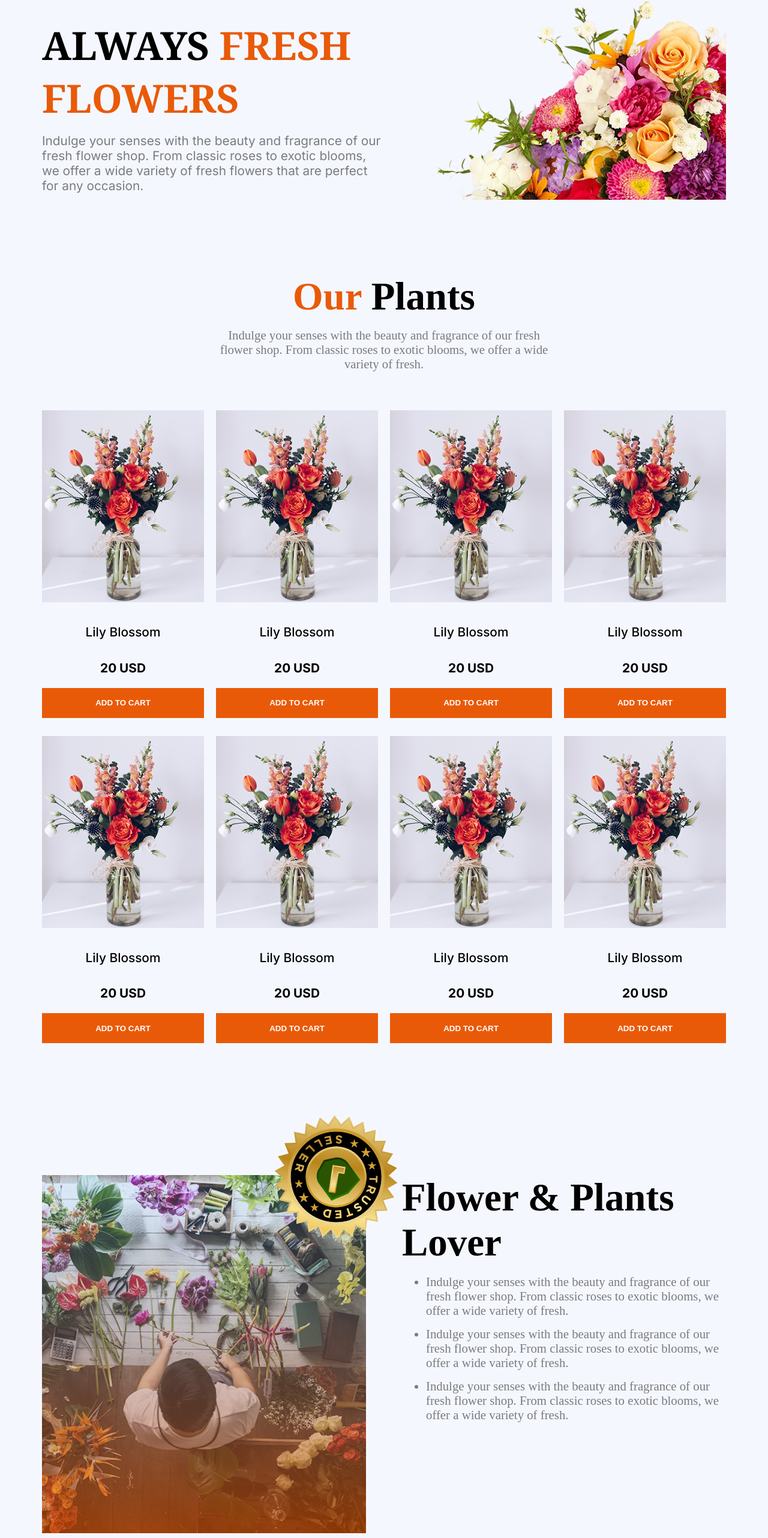
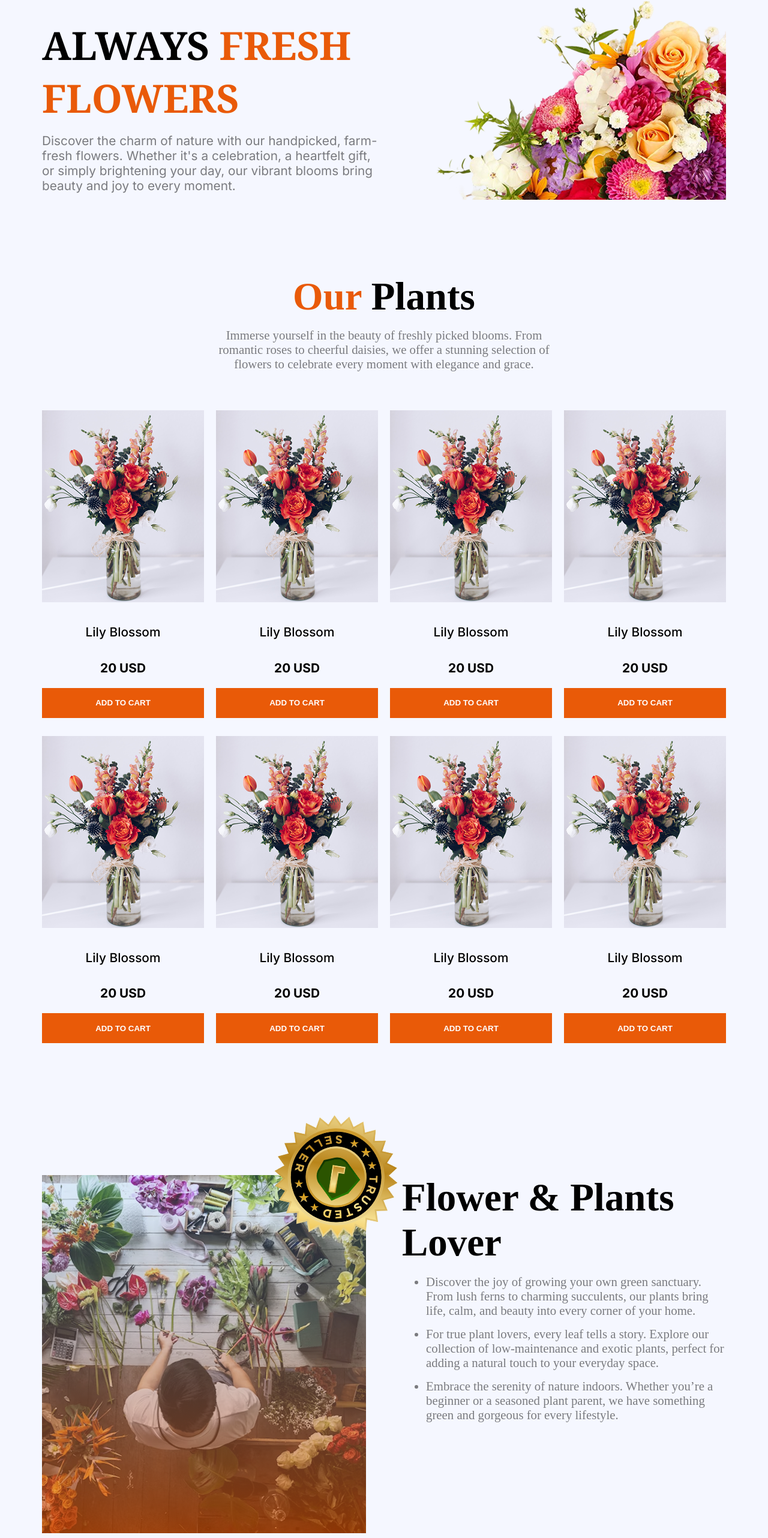
Before and after one commit to nafisfaiyaz-012/assignment-2, a plain HTML site: page index.html in a window 1280 px wide. Shown: the part 233-2797 px from the top of the page at 60% size. Drawn offline with Linux system fonts and the light colour scheme.

Commit message:
replaced all lorem ipsum texts to a meaningful text.

```diff
--- a/index.html
+++ b/index.html
@@ -27,9 +27,7 @@
         <section class="banner container">
             <div class="banner-details">
                 <h1 class="font-noto-serif title">ALWAYS <span class="title-inner-style">FRESH<br>FLOWERS</span></h1>
-                <p class="font-inter description">Indulge your senses with the beauty and fragrance of our fresh
-                    flower shop. From classic roses to exotic blooms, we offer a wide variety of fresh flowers that are
-                    perfect for any occasion. </p>
+                <p class="font-inter description">Discover the charm of nature with our handpicked, farm-fresh flowers. Whether it's a celebration, a heartfelt gift, or simply brightening your day, our vibrant blooms bring beauty and joy to every moment. </p>
             </div>
             <div class="banner-image">
                 <img src="./assets/hero-flower.png" alt="">
@@ -44,10 +42,7 @@
             <div class="our-plants">
                 <div class="plant-header">
                     <h3 class="title text-center"><span class="title-inner-style ">Our</span> Plants</h3>
-                    <p class="description text-center">Indulge your senses with the beauty and fragrance of our fresh
-                        flower
-                        shop.
-                        From classic roses to exotic blooms, we offer a wide variety of fresh.</p>
+                    <p class="description text-center">Immerse yourself in the beauty of freshly picked blooms. From romantic roses to cheerful daisies, we offer a stunning selection of flowers to celebrate every moment with elegance and grace.</p>
                 </div>
                 <div class="card-container font-inter">
                     <div class="card">
@@ -113,15 +108,9 @@
                 <div class="loverdesc">
                     <h3 class="title">Flower & Plants Lover</h3>
                     <ul>
-                        <li class="description">Indulge your senses with the beauty and fragrance of our fresh flower
-                            shop. From classic
-                            roses to exotic blooms, we offer a wide variety of fresh.</li>
-                        <li class="description">Indulge your senses with the beauty and fragrance of our fresh flower
-                            shop. From classic
-                            roses to exotic blooms, we offer a wide variety of fresh.</li>
-                        <li class="description">Indulge your senses with the beauty and fragrance of our fresh flower
-                            shop. From classic
-                            roses to exotic blooms, we offer a wide variety of fresh.</li>
+                        <li class="description">Discover the joy of growing your own green sanctuary. From lush ferns to charming succulents, our plants bring life, calm, and beauty into every corner of your home.</li>
+                        <li class="description">For true plant lovers, every leaf tells a story. Explore our collection of low-maintenance and exotic plants, perfect for adding a natural touch to your everyday space.</li>
+                        <li class="description">Embrace the serenity of nature indoors. Whether you’re a beginner or a seasoned plant parent, we have something green and gorgeous for every lifestyle.</li>
                     </ul>
                 </div>
             </div>
@@ -131,10 +120,7 @@
         <section class="container">
             <div class="latest-deals-head">
                 <h3 class="title text-center"><span class="title-inner-style">Latest</span> Deals</h3>
-                <p class="latest-desc font-inter text-center">Indulge your senses with the beauty and fragrance of our
-                    fresh flower shop. From<br>classic
-                    roses to
-                    exotic blooms, we offer a wide variety of fresh.</p>
+                <p class="latest-desc font-inter text-center">Unlock exclusive offers on your favorite blooms and plants! Whether you're gifting someone special or treating yourself, our hand-picked deals bring beauty and savings together—only for a limited time.</p>
             </div>
             <div class="image-container">
                 <div class="image-container-left">
@@ -172,8 +158,7 @@
     <footer class="footer">
         <div class="column1">
             <img src="./assets/logo.png" alt="">
-            <p class="font-inter column1-desc">Indulge your senses with the<br>beauty and fragrance of our
-                fresh<br>flower shop. </p>
+            <p class="font-inter column1-desc">At Faugei, we’re passionate about bringing natural beauty into everyday life. From elegant flowers to lush greenery, we offer fresh, handpicked selections delivered with care. Thank you for choosing us to brighten your moments.</p>
         </div>
         <div class="column2">
             <ul>
--- a/styles/flower.css
+++ b/styles/flower.css
@@ -261,6 +261,7 @@ body{
 
 .column1-desc {
     color: rgba(0, 0, 0, 0.5);
+    width: 350px;
 }
 
 .column2 ul {
@@ -486,6 +487,9 @@ body{
         flex-direction: column;
         padding-left: 20px;
     }
+    .column1-desc{
+        width: 100%;
+    }
 
     .column2 ul {
         margin-bottom: 0;
```
